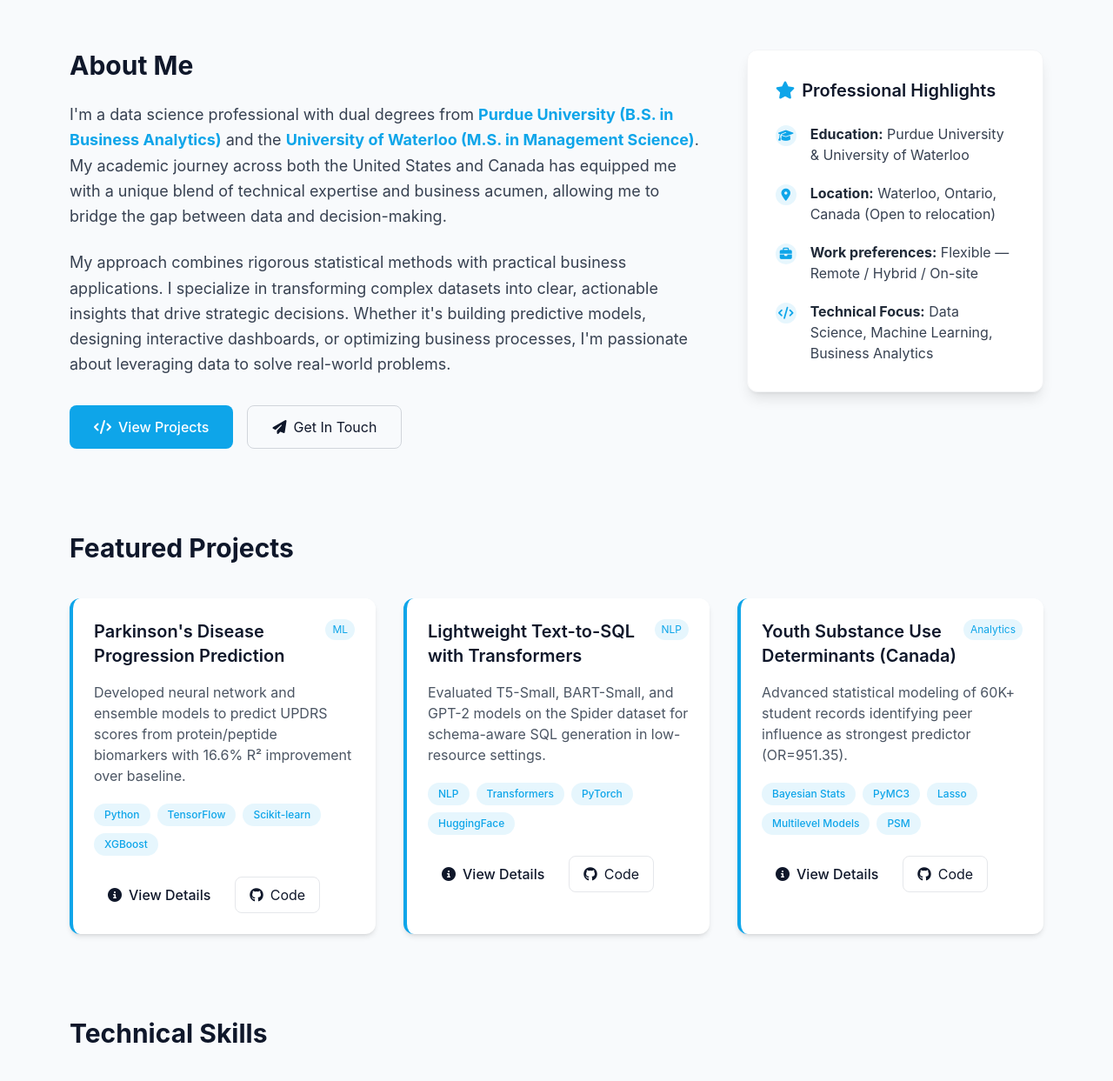
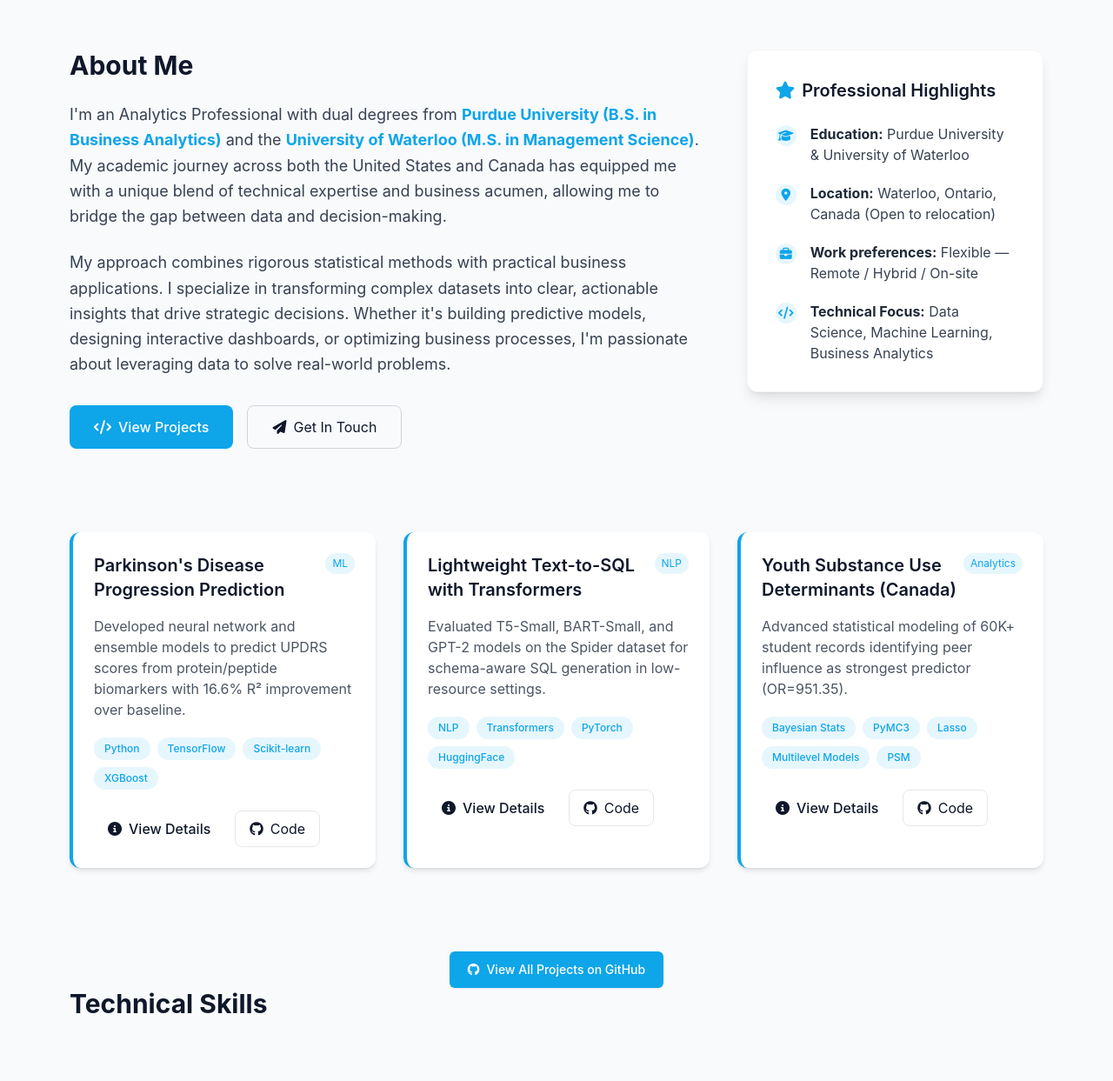
Before and after one commit to utkarsh7653/utkarsh7653.github.io, a plain HTML site: page index.html in a window 1280 px wide. Shown: the part 880-2123 px from the top of the page at 87% size. Drawn offline with nearby package versions, Linux system fonts and the light colour scheme.

Commit message:
Update index.html

```diff
--- a/index.html
+++ b/index.html
@@ -3,7 +3,7 @@
 <head>
   <meta charset="UTF-8">
   <meta name="viewport" content="width=device-width, initial-scale=1.0">
-  <title>Utkarsh Singh | Data Science & Analytics Expert</title>
+  <title>Utkarsh Singh | Data Strategist </title>
   <meta name="description" content="Data Science & Analytics Professional specializing in Machine Learning, Business Intelligence, and Data Visualization">
 
   <!-- Preload critical resources -->
@@ -437,7 +437,7 @@
         <div class="md:col-span-2">
           <h2 class="text-3xl font-bold mb-6">About Me</h2>
           <p class="text-gray-700 dark:text-gray-300 mb-6 text-lg leading-relaxed">
-            I'm a data science professional with dual degrees from <strong class="text-[#0ea5e9]">Purdue University (B.S. in Business Analytics)</strong> and the <strong class="text-[#0ea5e9]">University of Waterloo (M.S. in Management Science)</strong>. My academic journey across both the United States and Canada has equipped me with a unique blend of technical expertise and business acumen, allowing me to bridge the gap between data and decision-making.
+            I'm an Analytics Professional with dual degrees from <strong class="text-[#0ea5e9]">Purdue University (B.S. in Business Analytics)</strong> and the <strong class="text-[#0ea5e9]">University of Waterloo (M.S. in Management Science)</strong>. My academic journey across both the United States and Canada has equipped me with a unique blend of technical expertise and business acumen, allowing me to bridge the gap between data and decision-making.
           </p>
 
           <p class="text-gray-700 dark:text-gray-300 mb-8 text-lg leading-relaxed">
@@ -491,10 +491,8 @@
 
     <!-- PROJECTS SECTION -->
     <section id="projects" class="mb-24" data-aos="fade-up">
-      <div class="flex flex-col md:flex-row items-start md:items-center justify-between mb-10 gap-6">
-        <h2 class="text-3xl font-bold">Featured Projects</h2>
 
-
+          </select>
         </div>
       </div>
 
@@ -824,9 +822,18 @@
       </div>
     </div>
 
+<div class="text-center mt-12" data-aos="fade-up">
+  <a href="https://github.com/utkarsh7653?tab=repositories" target="_blank"
+     class="inline-flex items-center px-5 py-2.5 border border-transparent text-sm font-medium rounded-md shadow-sm text-white bg-[#0ea5e9] hover:bg-[#0284c7] transition-colors">
+    <i class="fab fa-github mr-2"></i>
+    View All Projects on GitHub
+  </a>
+</div>
+
     <!-- SKILLS SECTION -->
-    <section id="skills" class="mb-24" data-aos="fade-up">
-      <h2 class="text-3xl font-bold mb-10">Technical Skills</h2>
+<section id="skills" class="mb-24" data-aos="fade-up">
+  <h2 class="text-3xl font-bold mb-10">Technical Skills</h2>
+</section>
 
       <div class="grid md:grid-cols-3 gap-8 mb-12">
         <!-- Programming Languages -->
```
